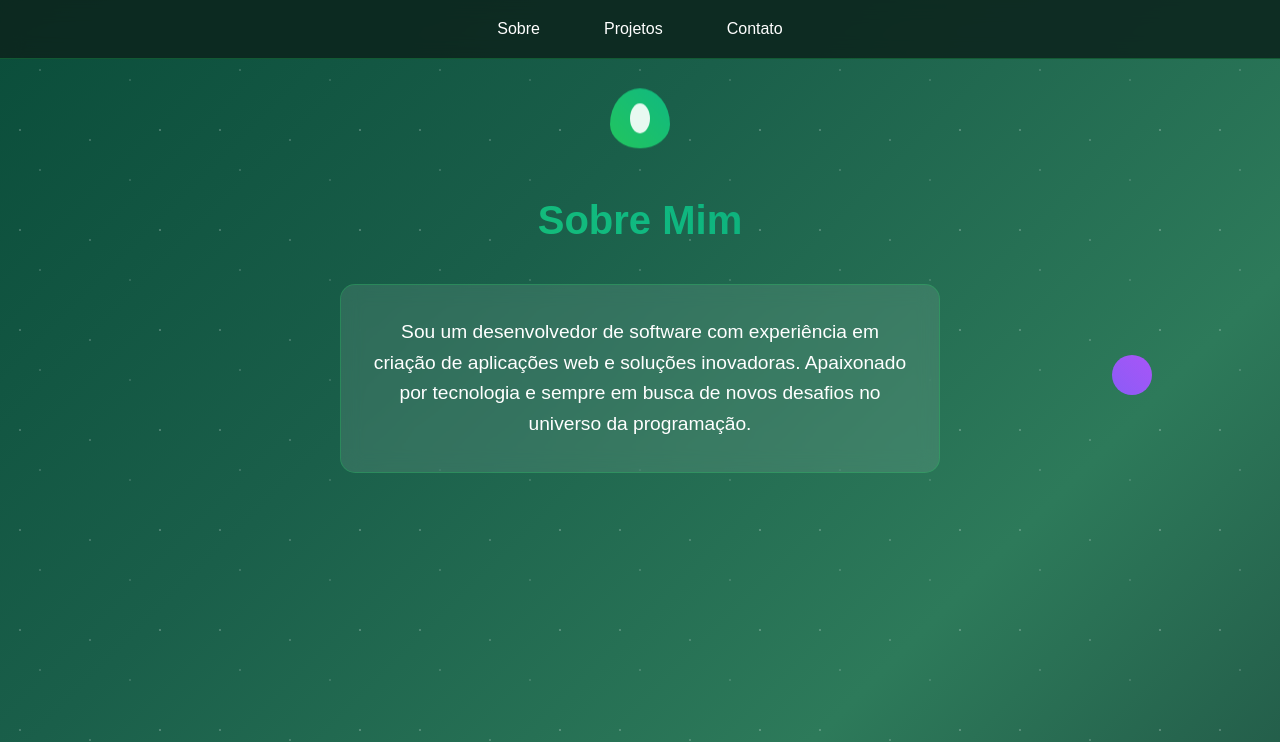
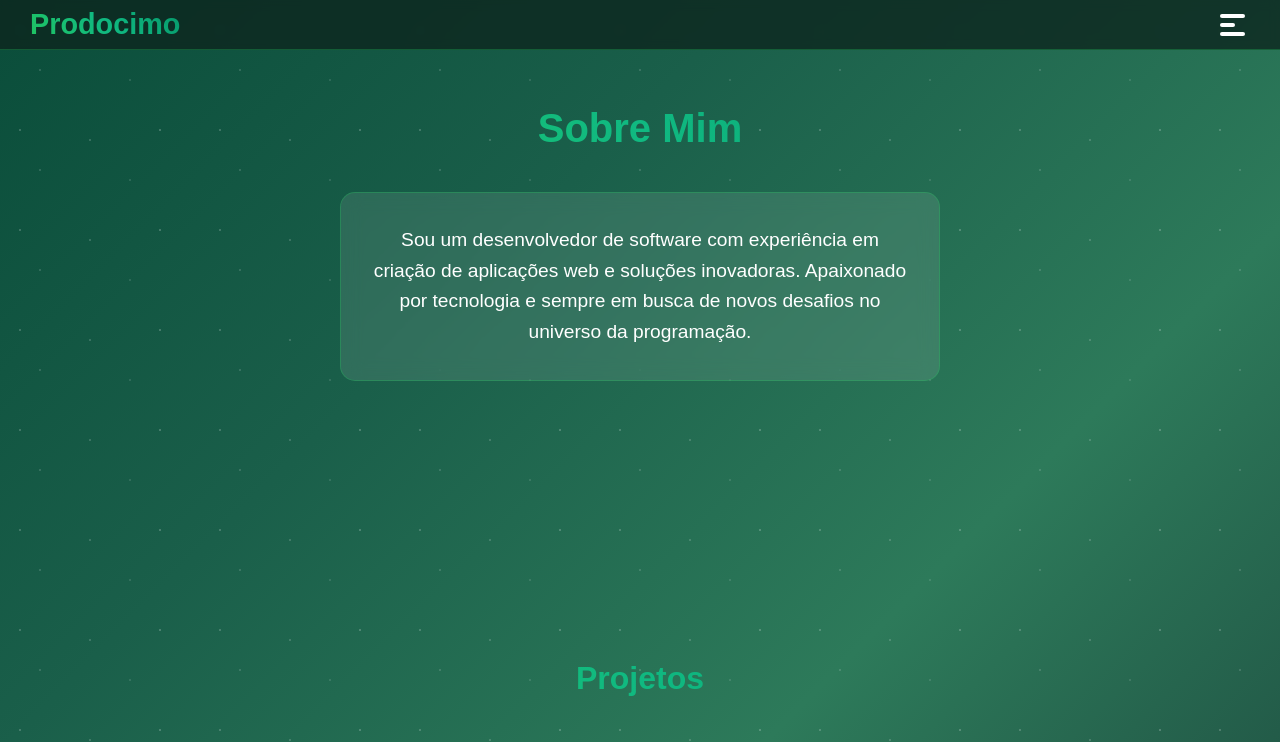
Before and after one commit to Prodocimo/portfolio-prodocimo, a plain HTML site: page index.html in a window 1280 px wide. Shown: the top 742 px of the page. Drawn offline with Linux system fonts and the light colour scheme.

Commit message:
adicionado o header

```diff
--- /dev/null
+++ b/assets/js/menu-mobile.js
@@ -0,0 +1,24 @@
+const MenuBtn = document.getElementsByClassName("menu-btn")[0];
+const MenuModal = document.getElementsByClassName("nav-modal")[0];
+const Menu = document.getElementsByClassName("nav-mobile")[0];
+
+function OpenMenu() {
+    if(MenuModal.classList.contains("toggle")) {
+        MenuModal.classList.remove("toggle");
+        Menu.classList.remove("toggle");
+    } else {
+        MenuModal.classList.add("toggle");
+        Menu.classList.add("toggle")
+    }
+}
+
+MenuBtn.addEventListener("click", OpenMenu);
+MenuModal.addEventListener("click", OpenMenu);
+
+document.querySelectorAll('.link-menu').forEach(function(link) {
+    link.addEventListener('click', function(e) {
+      e.preventDefault();
+      const target = document.querySelector(this.getAttribute('href'));
+      if (target) target.scrollIntoView({ behavior: 'smooth' });
+    });
+  });
--- a/assets/style/style.css
+++ b/assets/style/style.css
@@ -30,7 +30,7 @@ body::before {
     background-repeat: repeat;
     background-size: 200px 100px;
     z-index: -1;
-    animation: twinkle 3s infinite;
+    animation: twinkle 1s infinite;
 }
 
 @keyframes twinkle {
@@ -47,24 +47,116 @@ body::before {
     0%, 100% { box-shadow: 0 0 20px rgba(34, 197, 94, 0.3); }
     50% { box-shadow: 0 0 30px rgba(34, 197, 94, 0.6); }
 }
+/* Cabeçalho */
+header {
+    width: 100%;
+    height: 50px;
+    background: rgba(13, 38, 30, 0.8);
+    backdrop-filter: blur(5px);
+    border-bottom: 1px solid rgba(34, 197, 94, 0.3);
+    position: fixed;
+    z-index: 888;
+    display: flex;
+    flex-flow: row nowrap;
+    justify-content: space-between;
+    align-items: center;
+}
+
+header > h1 {
+    font-size: 1.8rem;
+    font-weight: 800;
+    color: white !important;
+    margin: 0;
+    margin-left: 30px;
+}
+
+header div.menu-btn {
+    margin-right: 30px;
+}
+
+header div.menu-btn div {
+    width: 25px;
+    height: 4px;
+    margin: 5px;
+    border-radius: 20px;
+    background-color: white;
+}
+
+header div.menu-btn div.cute {
+    width: 15px;
+}
 
 /* Navegação */
-nav {
+nav.nav-desktop {
     position: fixed;
     top: 0;
     width: 100%;
-    background: rgba(13, 38, 30, 0.9);
+    height: 50px;
     backdrop-filter: blur(10px);
     padding: 1rem 0;
     z-index: 1000;
-    border-bottom: 1px solid rgba(34, 197, 94, 0.3);
+    display: none;
+
 }
 
-nav ul {
+nav ul.nav-desktop-ul {
     list-style: none;
     display: flex;
     justify-content: center;
     gap: 2rem;
+    display: none;
+}
+
+div.nav-modal {
+    display: flex;
+    justify-content: flex-end;
+    position: fixed;
+    right: 0;
+    z-index: 999;
+    width: 100%;
+    height: 0%;
+    margin-top: 50px;
+    background-color: rgba(0, 0, 0, 0.80);
+    transition: 0.5s ease-in-out;
+}
+
+div.nav-modal.toggle {
+    height: 100%;
+}
+
+nav.nav-mobile {
+    position: relative;
+    left: 0;
+    background: rgba(13, 38, 30, 0.8);
+    backdrop-filter: blur(3px);
+    border: 1px solid rgba(34, 197, 94, 0.5);
+    border-top: 0;
+    border-bottom: 0;
+    width: 50%;
+    height: 0%;
+    overflow: hidden;
+    transition: 0.5s ease-in-out;
+}
+
+nav.nav-mobile.toggle {
+    height: 100%;
+}
+
+
+ul.nav-mobile-ul {
+    list-style: none;
+}
+
+ul.nav-mobile-ul{
+    margin-top: 10px;
+    padding: 2px;
+}
+
+nav.nav-mobile span img {
+    margin-right: 5px;
+    position: relative;
+    top: 2px;
+    width: 20px;
 }
 
 nav a {
@@ -75,6 +167,7 @@ nav a {
     border-radius: 25px;
     transition: all 0.3s ease;
     position: relative;
+    user-select: none;
 }
 
 nav a:hover {
@@ -118,28 +211,6 @@ h2 {
 .about {
     text-align: center;
     position: relative;
-}
-
-.rocket {
-    width: 60px;
-    height: 60px;
-    margin: 0 auto 2rem;
-    background: linear-gradient(45deg, #22c55e, #10b981);
-    border-radius: 50% 50% 50% 50% / 60% 60% 40% 40%;
-    position: relative;
-    animation: float 3s ease-in-out infinite;
-}
-
-.rocket::before {
-    content: '';
-    position: absolute;
-    top: 50%;
-    left: 50%;
-    transform: translate(-50%, -50%);
-    width: 20px;
-    height: 30px;
-    background: rgba(255, 255, 255, 0.9);
-    border-radius: 50%;
 }
 
 .about p {
@@ -265,29 +336,6 @@ button:hover {
     box-shadow: 0 5px 15px rgba(34, 197, 94, 0.4);
 }
 
-/* Elementos decorativos */
-.planet {
-    position: absolute;
-    width: 40px;
-    height: 40px;
-    background: linear-gradient(45deg, #8b5cf6, #a855f7);
-    border-radius: 50%;
-    animation: float 4s ease-in-out infinite;
-}
-
-.planet-1 {
-    top: 20%;
-    right: 10%;
-    animation-delay: -1s;
-}
-
-.planet-2 {
-    bottom: 30%;
-    left: 5%;
-    animation-delay: -2s;
-    background: linear-gradient(45deg, #f59e0b, #d97706);
-}
-
 /* Responsividade */
 @media (max-width: 768px) {
     nav ul {
--- a/index.html
+++ b/index.html
@@ -8,23 +8,45 @@
     <link rel="stylesheet" href="/assets/style/style.css">
 </head>
 <body>
-    <!-- Elementos decorativos -->
-    <div class="planet planet-1"></div>
-    <div class="planet planet-2"></div>
+    <!-- Navegação -->
+    <header>
+        <h1>Prodocimo</h1>
+        <div class="menu-btn">
+            <div></div>
+            <div class="cute"></div>
+            <div></div>
+        </div>
+        <nav class="nav-desktop">
+            <ul class="nav-desktop-ul">
+                <li><a href="#sobre">Sobre</a></li>
+                <li><a href="#projetos">Projetos</a></li>
+                <li><a href="#contato">Contato</a></li>
+            </ul>
+        </nav>
+    </header>
+    <div class="nav-modal"> <!-- só aparece no mobile -->
+       <nav class="nav-mobile">
+            <ul class="nav-mobile-ul">
+                <li>
+                    <a href="#sobre" class="link-menu"><span><img src="assets/ico/user-regular-full.svg" alt="User"></span>Sobre Mim</a>
+                </li>
 
-    <!-- Navegação -->
-    <nav>
-        <ul>
-            <li><a href="#sobre">Sobre</a></li>
-            <li><a href="#projetos">Projetos</a></li>
-            <li><a href="#contato">Contato</a></li>
-        </ul>
-    </nav>
+                <li>
+                    <a href="#projetos" class="link-menu">
+                        <span><img src="assets/ico/folder-open-regular-full.svg" alt="Folder"></span>Projetos
+                    </a>
+                </li>
+
+                <li>
+                    <a href="#contato" class="link-menu"><span><img src="assets/ico/envelope-regular-full.svg" alt="Envelope"></span>Contato</a>
+                </li>
+            </ul>
+        </nav>
+    </div>
 
     <!-- Seção Sobre -->
     <section id="sobre" class="about">
         <div class="container">
-            <div class="rocket"></div>
             <h1>Sobre Mim</h1>
             <p>Sou um desenvolvedor de software com experiência em criação de aplicações web e soluções inovadoras. Apaixonado por tecnologia e sempre em busca de novos desafios no universo da programação.</p>
         </div>
@@ -82,4 +104,5 @@
         </div>
     </section>
 </body>
+<script src="assets/js/menu-mobile.js"></script>
 </html>
```
Also changed, not shown: assets/ico/envelope-regular-full.svg (added), assets/ico/folder-open-regular-full.svg (added), assets/ico/user-regular-full.svg (added).
